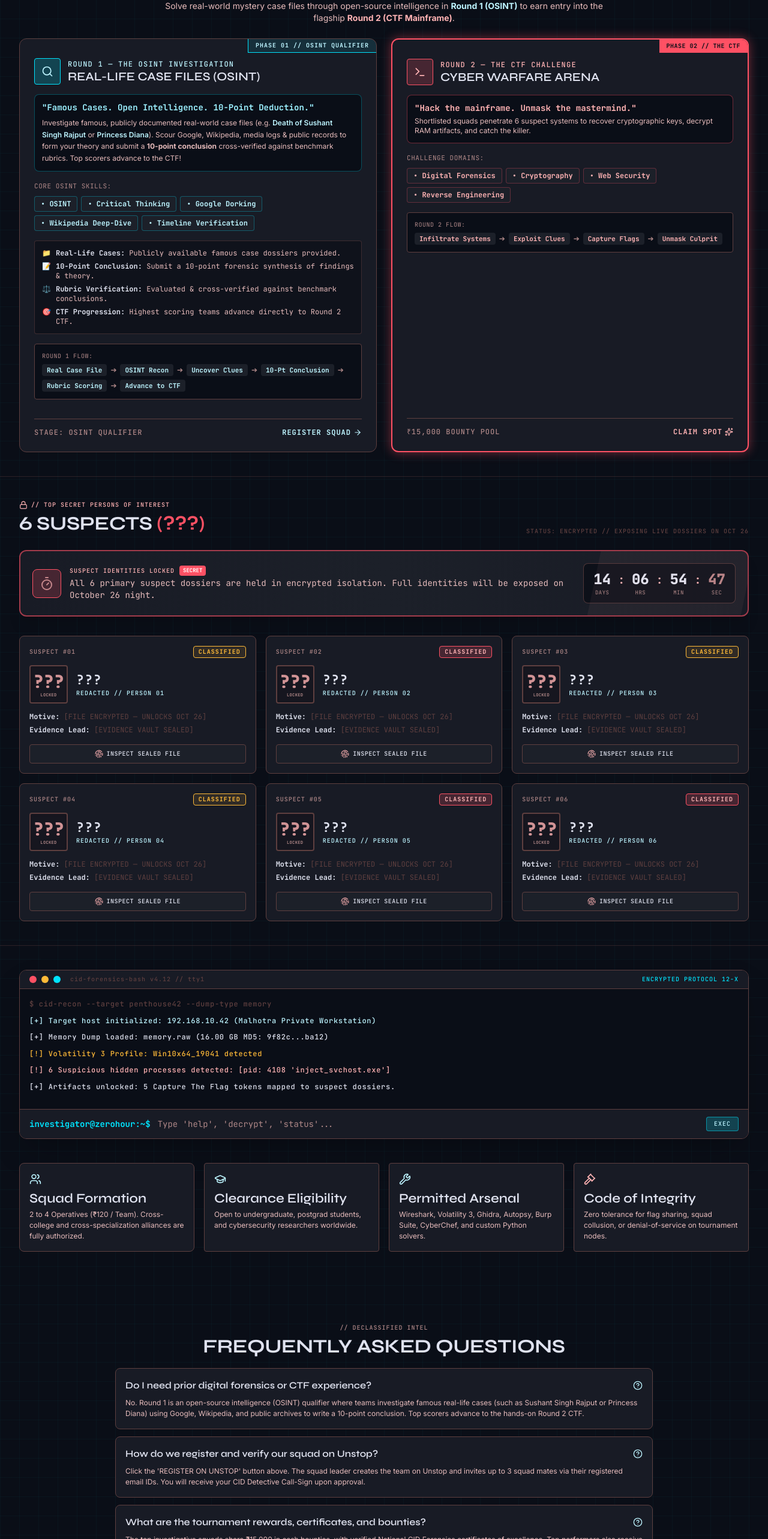
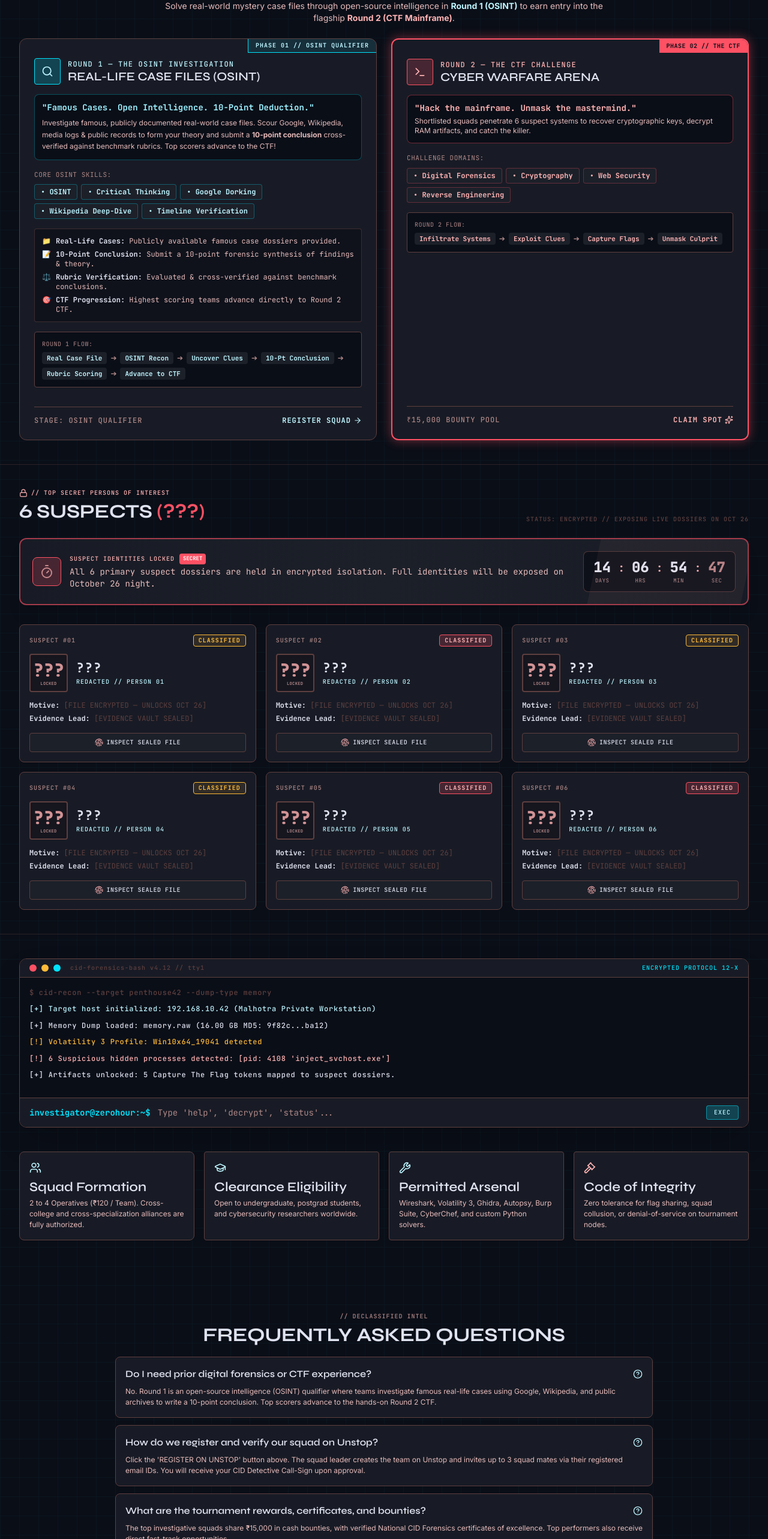
Before and after one commit to vishwajeetpawar123/ctf_dex, a React (Vite) app: page / in a window 1280 px wide. Shown: the part 1729-4295 px from the top of the page at 60% size. Built offline with nearby package versions, Linux system fonts and the light colour scheme; the HTML template or start-up script is replaced by a standard one.

Commit message:
Update Round 1 details and fixes

```diff
--- a/src/components/FaqSection.tsx
+++ b/src/components/FaqSection.tsx
@@ -10,7 +10,7 @@ export const FaqSection: React.FC<FaqProps> = ({ onOpenRegisterModal }) => {
   const faqs = [
     {
       q: "Do I need prior digital forensics or CTF experience?",
-      a: "No. Round 1 is an open-source intelligence (OSINT) qualifier where teams investigate famous real-life cases (such as Sushant Singh Rajput or Princess Diana) using Google, Wikipedia, and public archives to write a 10-point conclusion. Top scorers advance to the hands-on Round 2 CTF."
+      a: "No. Round 1 is an open-source intelligence (OSINT) qualifier where teams investigate famous real-life cases using Google, Wikipedia, and public archives to write a 10-point conclusion. Top scorers advance to the hands-on Round 2 CTF."
     },
     {
       q: "How do we register and verify our squad on Unstop?",
--- a/src/components/RoundsTimeline.tsx
+++ b/src/components/RoundsTimeline.tsx
@@ -72,7 +72,7 @@ export const RoundsTimeline: React.FC<RoundsTimelineProps> = ({ onOpenRegisterMo
                 "Famous Cases. Open Intelligence. 10-Point Deduction."
               </p>
               <p className="text-xs text-on-surface-variant mt-1.5 leading-relaxed">
-                Investigate famous, publicly documented real-world case files (e.g. <span className="text-secondary font-semibold">Death of Sushant Singh Rajput</span> or <span className="text-secondary font-semibold">Princess Diana</span>). Scour Google, Wikipedia, media logs &amp; public records to form your theory and submit a <strong>10-point conclusion</strong> cross-verified against benchmark rubrics. Top scorers advance to the CTF!
+                Investigate famous, publicly documented real-world case files. Scour Google, Wikipedia, media logs &amp; public records to form your theory and submit a <strong>10-point conclusion</strong> cross-verified against benchmark rubrics. Top scorers advance to the CTF!
               </p>
             </div>
 
--- a/src/data/eventData.ts
+++ b/src/data/eventData.ts
@@ -218,9 +218,9 @@ export const ROUNDS_INFO = [
     progression: "🌐 Phase 1: Real-Life OSINT Investigation",
     skills: ["OSINT", "Critical Thinking", "Evidence Reconnaissance", "Logical Deduction"],
     flow: ["Real Case File", "OSINT Recon", "Uncover Evidence", "10-Point Conclusion", "Rubric Evaluation", "CTF Qualification"],
-    description: "Marketed as an intensive OSINT investigation. Teams receive high-profile, publicly available real-world mystery case files (e.g. the death of Sushant Singh Rajput or Princess Diana). Utilizing Google, Wikipedia, public digital archives, and web intelligence, squads uncover evidence, formulate their own conspiracy theory/investigative hypothesis, and deliver a 10-point conclusion cross-verified against benchmark rubrics and pre-written expert conclusions.",
+    description: "Marketed as an intensive OSINT investigation. Teams receive high-profile, publicly available real-world mystery case files. Utilizing Google, Wikipedia, public digital archives, and web intelligence, squads uncover evidence, formulate their own conspiracy theory/investigative hypothesis, and deliver a 10-point conclusion cross-verified against benchmark rubrics and pre-written expert conclusions.",
     highlights: [
-      "Real-world case files provided (e.g. Sushant Singh Rajput, Princess Diana)",
+      "Real-world case files provided",
       "Leverage open-source intelligence (Google, Wikipedia, public records, media archives)",
       "Formulate a forensic conspiracy theory with supporting evidence",
       "Draft a structured 10-Point Conclusion detailing core findings & timeline contradictions",
@@ -260,7 +260,7 @@ export const FAQ_ITEMS = [
   },
   {
     question: "What are the requirements for Round 1 vs Round 2?",
-    answer: "Both rounds are conducted offline. Round 1 is an OSINT open-source intelligence qualifier where teams investigate famous real-life cases (such as Sushant Singh Rajput or Princess Diana) using Google, Wikipedia, and public records, submitting a 10-point conclusion evaluated against benchmark rubrics. Top-scoring teams advance to Round 2 for the hands-on forensic exploitation CTF showdown."
+    answer: "Both rounds are conducted offline. Round 1 is an OSINT open-source intelligence qualifier where teams investigate famous real-life cases using Google, Wikipedia, and public records, submitting a 10-point conclusion evaluated against benchmark rubrics. Top-scoring teams advance to Round 2 for the hands-on forensic exploitation CTF showdown."
   },
   {
     question: "What is the team size, fee, and who is eligible?",
```
Also changed, not shown: round_1.txt.
